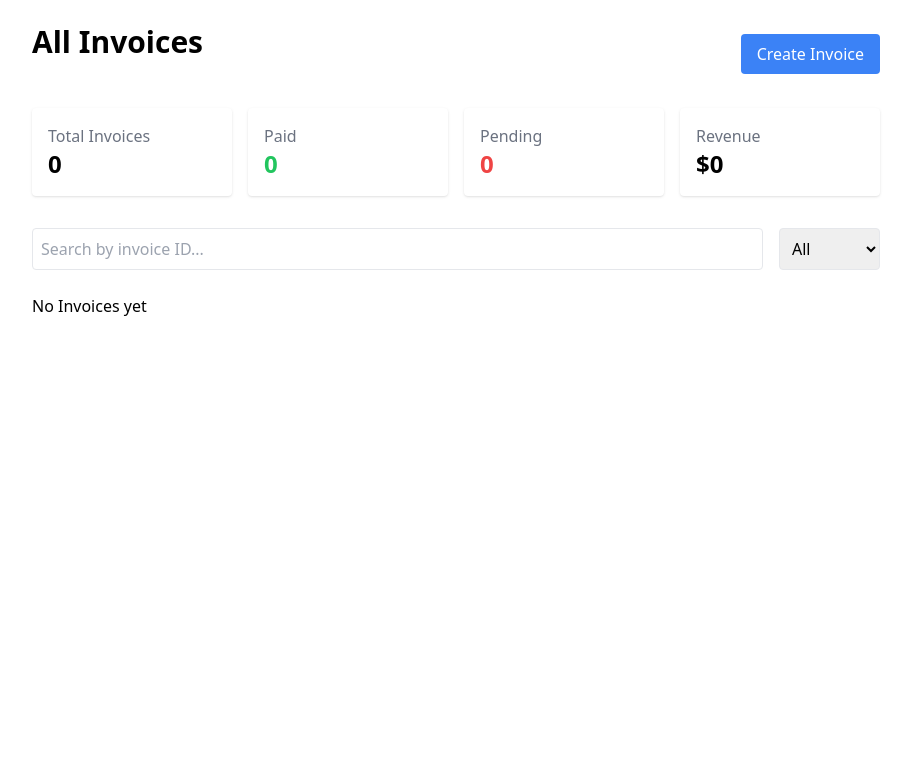
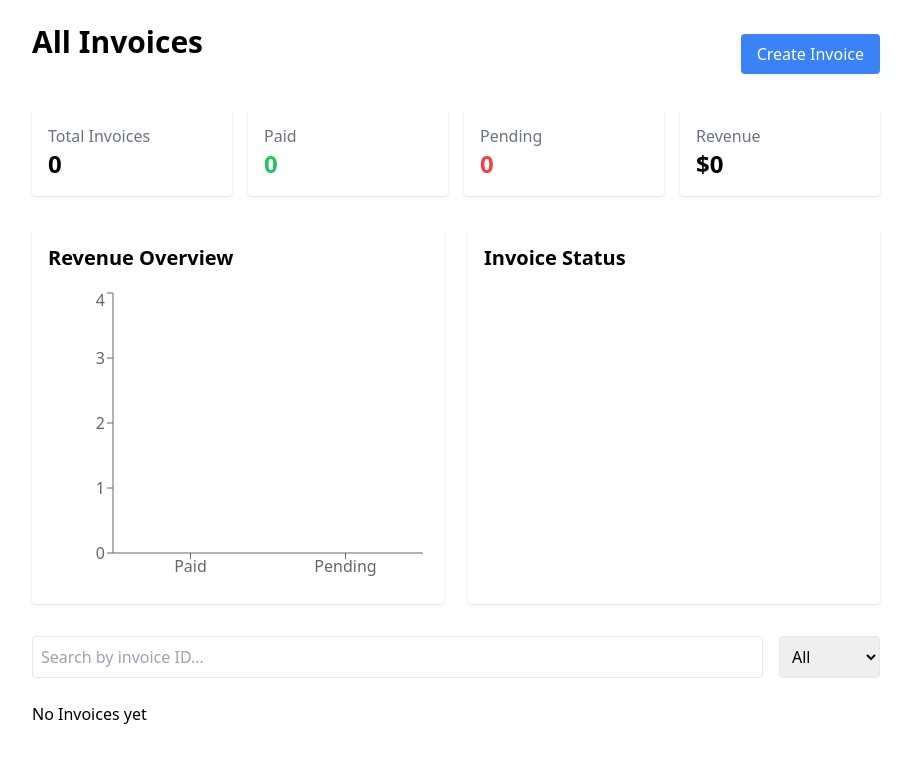
Before and after one commit to aderemi67/Invoice---Manager, a React (Vite) app: page / in a window 1280 px wide. Shown: the top 762 px of the page, without its empty margins (184-1095 px from the left). Built offline with nearby package versions, Linux system fonts and the light colour scheme.

Commit message:
Add revenue charts and analytics

```diff
--- a/package.json
+++ b/package.json
@@ -14,7 +14,9 @@
     "jspdf-autotable": "^5.0.7",
     "react": "^19.2.5",
     "react-dom": "^19.2.5",
-    "react-router-dom": "^7.15.0"
+    "react-is": "^19.2.6",
+    "react-router-dom": "^7.15.0",
+    "recharts": "^3.8.1"
   },
   "devDependencies": {
     "@eslint/js": "^10.0.1",
--- /dev/null
+++ b/src/components/RevenueCharts.jsx
@@ -0,0 +1,111 @@
+import { useContext } from "react";
+import {
+    BarChart,
+    Bar,
+    XAxis,
+    YAxis,
+    Tooltip,
+    ResponsiveContainer,
+    PieChart,
+    Pie,
+    Cell,
+} from "recharts";
+
+import { InvoiceContext } from "../context/InvoiceContext";
+
+function RevenueChart() {
+    const { invoices } = useContext(InvoiceContext);
+
+    const paidRevenue = invoices.filter((invoice) => invoice.status === "paid").reduce(
+    (acc, invoice) => acc + invoice.total,
+    0
+);
+
+const pendingRevenue = invoices
+.filter(
+    (invoice) => invoice.status === "pending"
+).reduce(
+    (acc, invoice) => acc + invoice.total,
+    0
+);
+
+const revenueData = [
+    {
+        name: "Paid",
+        revenue: paidRevenue,
+    },
+    {
+        name: "Pending",
+        revenue: pendingRevenue,
+    },
+];
+
+const invoiceStatusData = [
+    {
+        name: "Paid",
+        value: invoices.filter(
+            (invoice) => invoice.status === "paid"
+        ).length,
+    },
+    {
+        name: "Pending",
+        value: invoices.filter(
+            (invoice) => invoice.status === "pending"
+        ).length,
+    },
+];
+
+return (
+    <div className="grid md:grid-cols-2 gap-6 mb-8">
+        {/* Bar Chart */}
+        <div className="bg-white p-4 rounded shadow">
+            <h2 className="text-xl font-bold mb-4">
+                Revenue Overview
+            </h2>
+
+            <ResponsiveContainer
+            width="100%"
+            height={300}
+            >
+                <BarChart data={revenueData}>
+                    <XAxis dataKey="name" />
+                    <YAxis />
+                    <Tooltip />
+
+                    <Bar dataKey="revenue" />
+                </BarChart>
+            </ResponsiveContainer>
+        </div>
+
+        {/* Pie Chart */}
+        <div className="bg-white p-4 rounded shadow">
+            <h2 className="text-xl font-bold mb-4">
+                Invoice Status
+            </h2>
+
+            <ResponsiveContainer
+            width="100%"
+            height={300}
+            >
+                <PieChart>
+                    <Pie
+                    data={invoiceStatusData}
+                    dataKey="value"
+                    nameKey="name"
+                    outerRadius={100}
+                    label
+                    >
+                        <Cell />
+                        <Cell />
+
+                    </Pie>
+
+                    <Tooltip />
+                </PieChart>
+            </ResponsiveContainer>
+        </div>
+    </div>
+);
+}
+
+export default RevenueChart;
--- a/src/pages/Home.jsx
+++ b/src/pages/Home.jsx
@@ -2,6 +2,7 @@ import { useContext, useState } from "react";
 import { Link } from "react-router-dom";
 import { InvoiceContext } from "../context/InvoiceContext";
 import DashboardStats from "../components/DashboardStats";
+import RevenueChart from "../components/RevenueCharts";
 
 function Home() {
     const { invoices,
@@ -39,6 +40,7 @@ function Home() {
         </div>
 
         <DashboardStats />
+        <RevenueChart />
 
         <div className="flex flex-col md:flex-row gap-4 mb-6">
             <input
```
Also changed, not shown: 1 other file (tests, documents, lock files or other folders).
